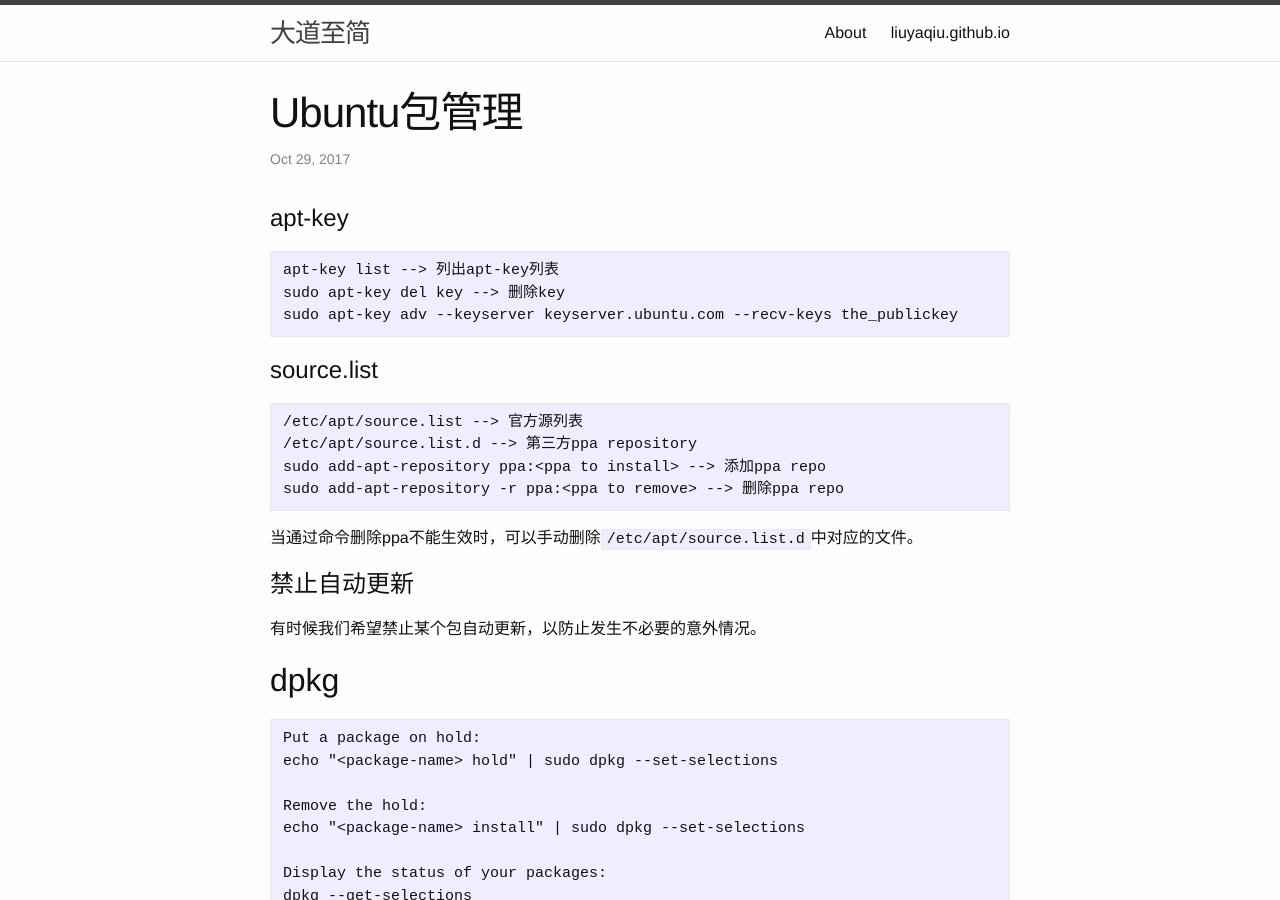
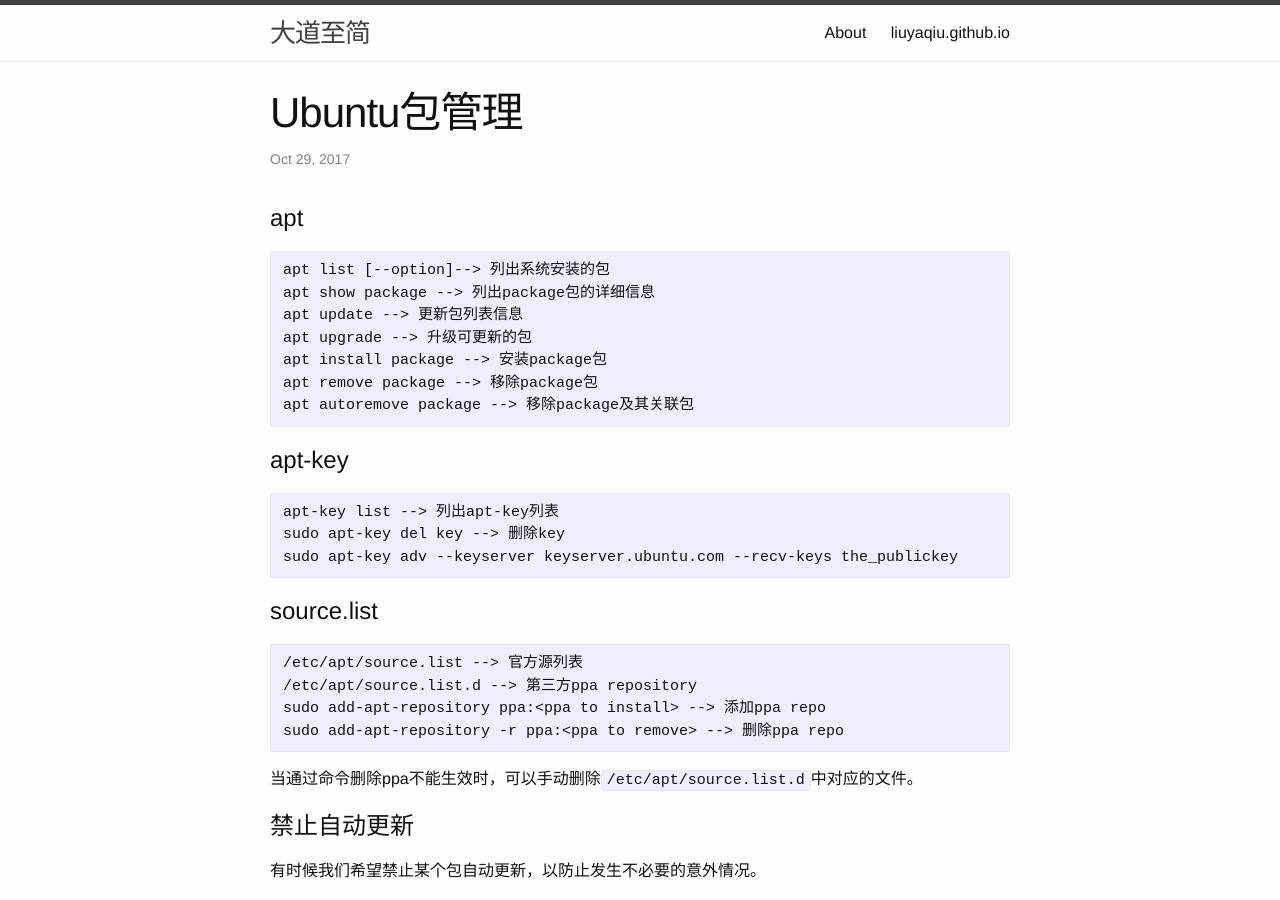
Before and after one commit to liuyaqiu/liuyaqiu.github.io, a Jekyll site: the page built from _posts/2017-10-29-ubuntu-repository.md, in a window 1280 px wide and 900 px high. Built offline with Jekyll 4.4.1, drawn with Linux system fonts in a browser that asks for light colours; some of the changed text lies outside the part shown.

Commit message:
modify [ubuntu repository]

````diff
--- a/_posts/2017-10-29-ubuntu-repository.md
+++ b/_posts/2017-10-29-ubuntu-repository.md
@@ -3,6 +3,18 @@
 title: Ubuntu包管理
 catagories: tutorial
 ---
+
+# apt
+
+```
+apt list [--option]--> 列出系统安装的包
+apt show package --> 列出package包的详细信息
+apt update --> 更新包列表信息
+apt upgrade --> 升级可更新的包
+apt install package --> 安装package包
+apt remove package --> 移除package包
+apt autoremove package --> 移除package及其关联包
+```
 
 # apt-key
 
@@ -73,3 +85,6 @@
 
 ## synpatic
 **synpatic**是第三方的图形化包管理工具，使用root身份运行即可。
+
+# 更多命令
+关于**apt**, **apt-key**, **apt-mark**, **dpkg**的更多其他命令，可以通过**man**命令查看其详细文档。
````
